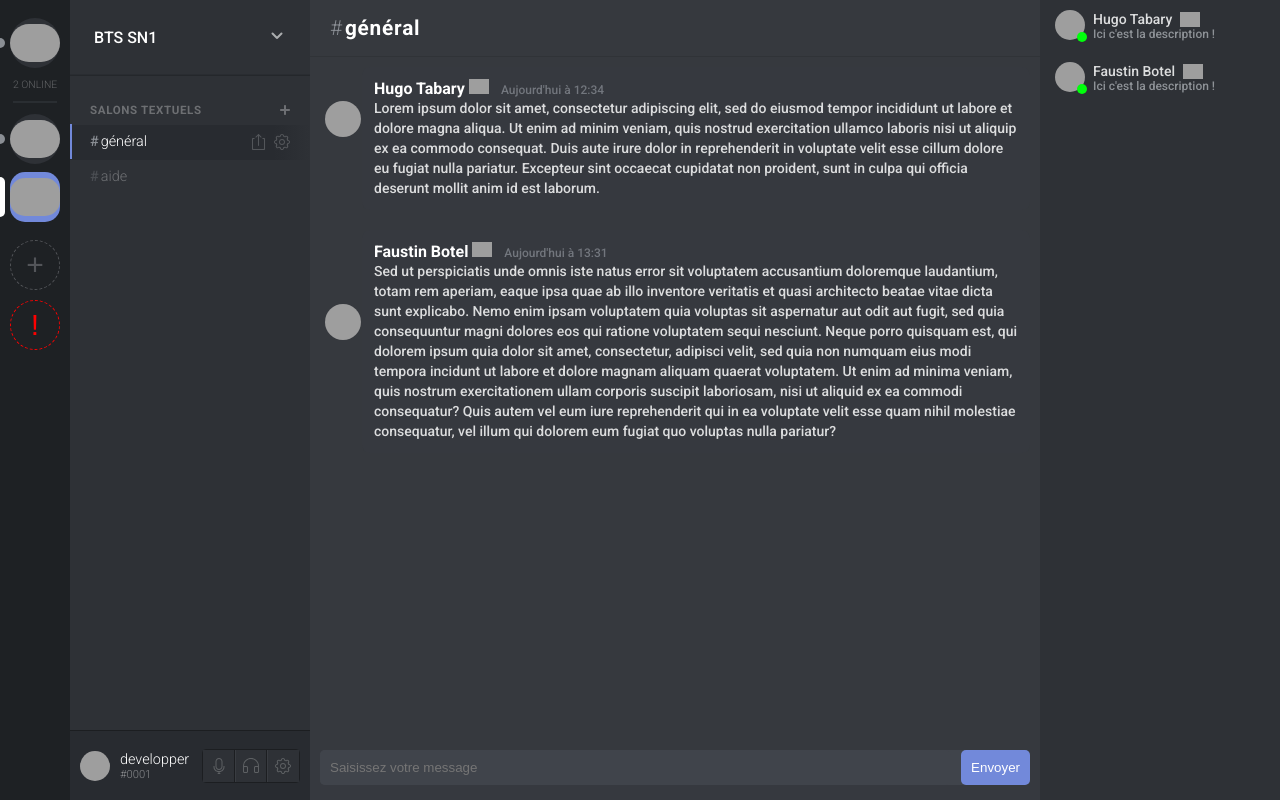
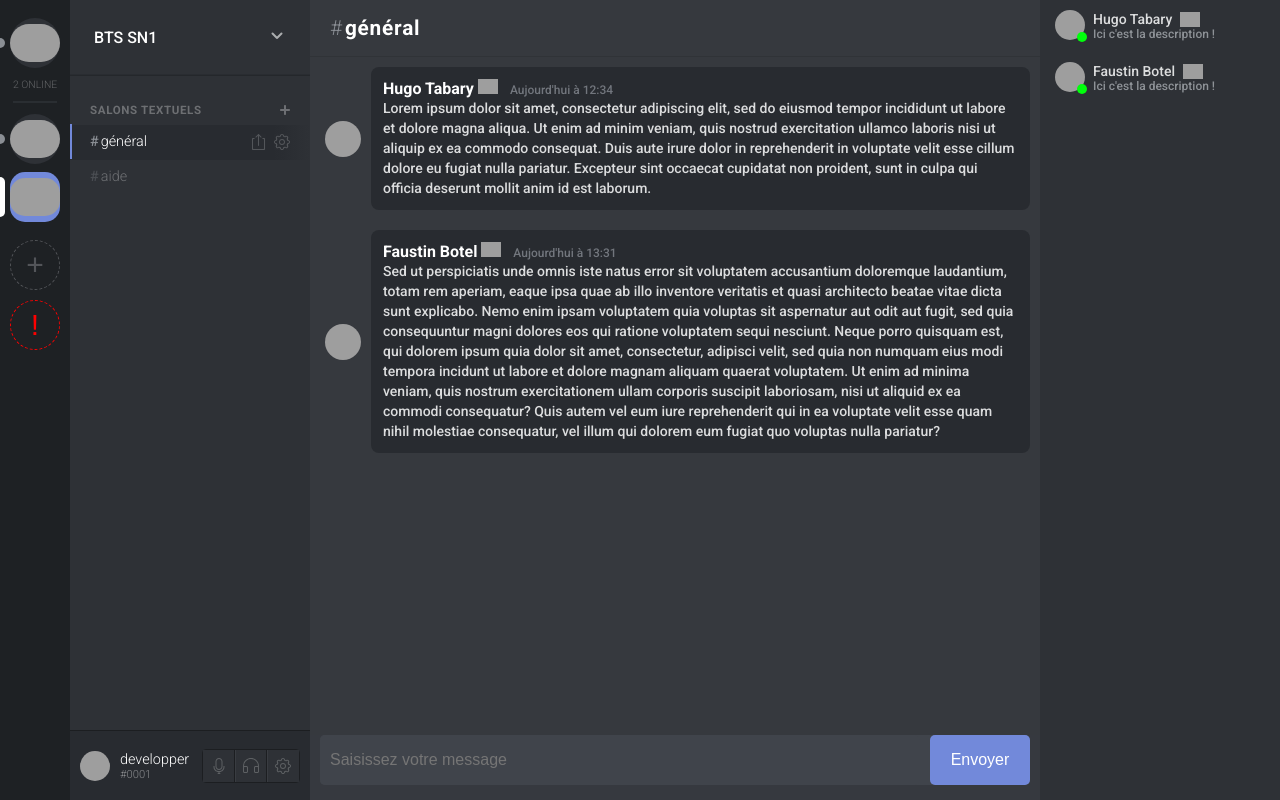
Before and after one commit to HugoTby/BlaBlaChat, a PHP site: page / in a window 1280 px wide. Run offline with PHP 8.4, Linux system fonts and the light colour scheme; some libraries are stand-ins or nearby versions; grey boxes are pictures that could not be loaded.

Commit message:
Add files via upload

```diff
--- a/src/style.css
+++ b/src/style.css
@@ -694,7 +694,8 @@ input#chat-input {
   padding: 10px;
   border-radius: 5px;
   margin-right: 10px;
-
+  height: 50px;
+  font-size: 16px;
 }
 
 /* Style pour le bouton Envoyer */
@@ -706,6 +707,9 @@ button#send-button {
   border-radius: 5px;
   cursor: pointer;
   transition: background-color 0.2s ease;
+  height: 50px;
+  width: 100px;
+  font-size: 16px;
 }
 
 /* Style pour le survol du bouton Envoyer */
@@ -726,13 +730,16 @@ button#send-button:hover {
   padding-left: 15px;
 }
 
+.message:hover {
+  background-color: #1e2124;
+}
+
 .message-avatar {
   width: 36px;
   height: 36px;
-  margin-right: 1px;
-  margin-bottom: 40px;
+  margin-right: 10px;
+  /*margin-bottom: 40px; */
   border-radius: 50%;
-
 }
 
 .message-content {
@@ -743,9 +750,8 @@ button#send-button:hover {
   border-radius: 8px;
   padding: 12px;
   width: 100%;
+  background-color: #282b30;
 }
-
-
 
 .username {
   font-weight: bold;
```
Also changed, not shown: src/index.html (+8 -6 lines).
